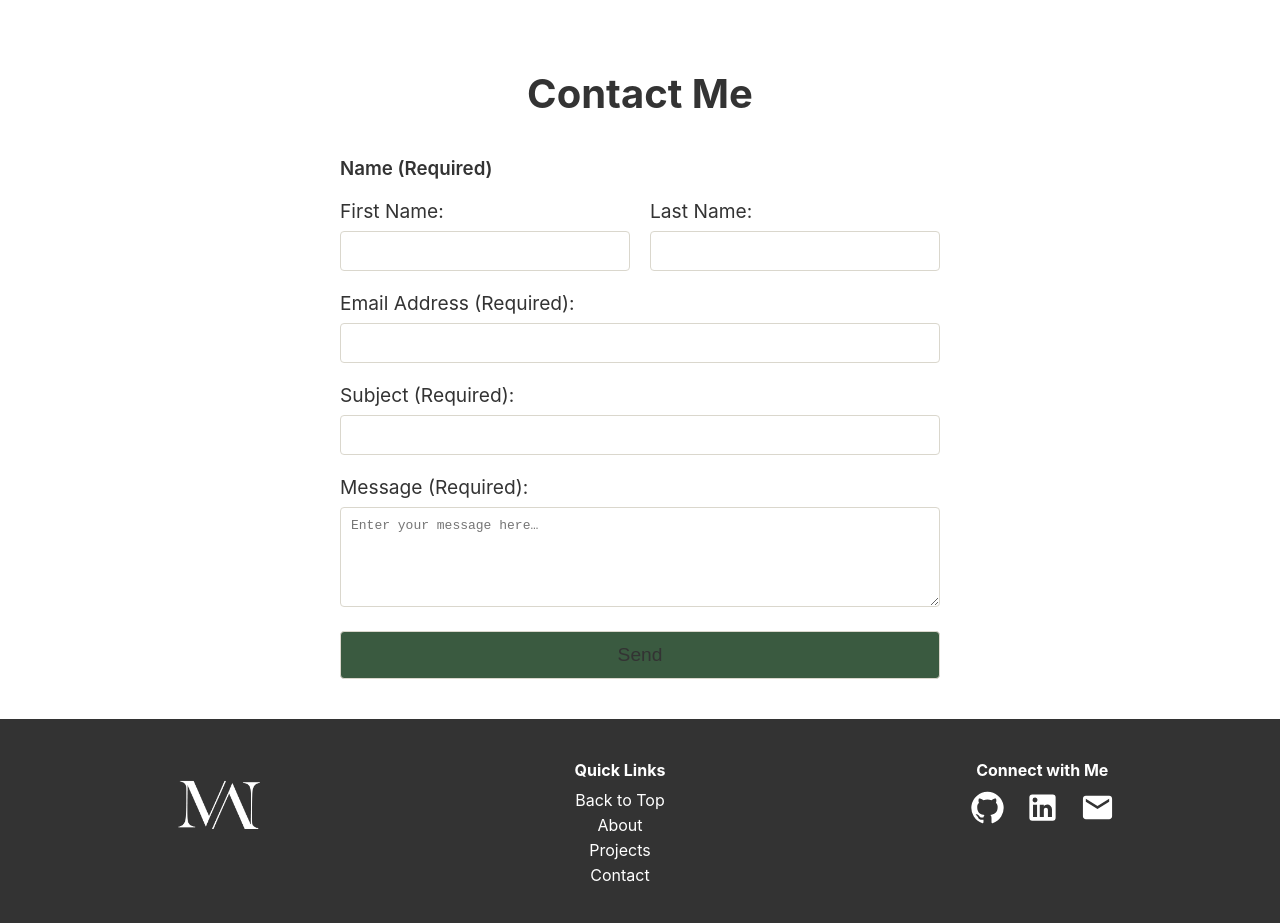
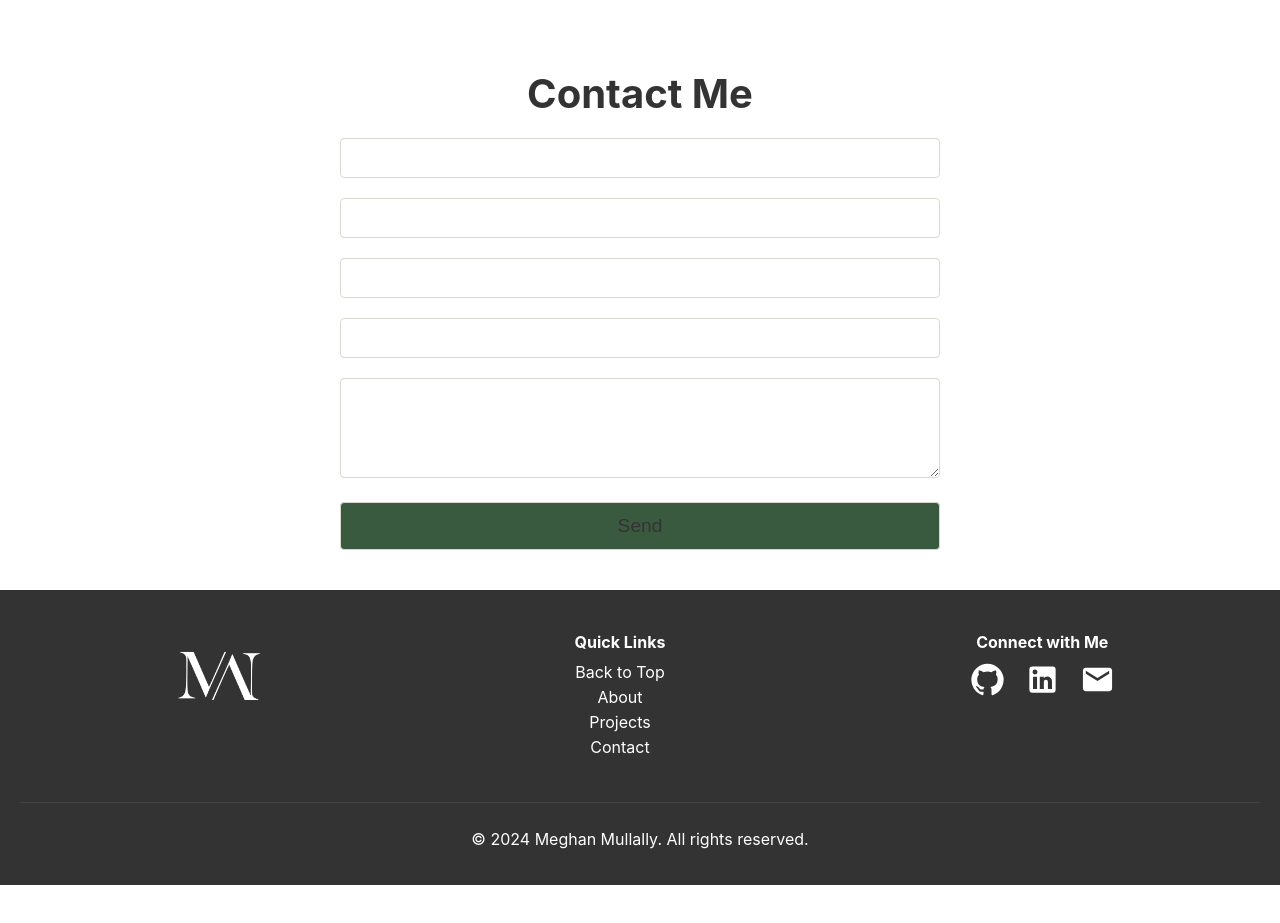
Before and after one commit to meghanmullally/meghanmullally.github.io, a React (Create React App) app: page / in a window 1280 px wide. Shown: the part 4580-5503 px from the top of the page. After the commit the page ends 5465 px from the top, so only its background shows below. Built offline with nearby package versions, Linux system fonts and the light colour scheme.

Commit message:
checking if netlify is evend detecting the form

```diff
--- a/src/components/Contact/Contact.jsx
+++ b/src/components/Contact/Contact.jsx
@@ -37,71 +37,13 @@ function Contact() {
     <section className={styles.contact} id="contact">
       <h2>Contact Me</h2>
       <div className={styles.contactContainer}>
-        <form
-          id="contactForm"
-          onSubmit={handleSubmit}
-          method="POST"
-          data-netlify="true"
-          name="contact"
-        >
-          {/* Hidden input to identify form name for Netlify */}
+        <form method="POST" data-netlify="true" name="contact">
           <input type="hidden" name="form-name" value="contact" />
-
-          <h3>Name (Required)</h3>
-          <div className={styles.formRow}>
-            <div className={styles.formGroup}>
-              <label htmlFor="firstName">First Name:</label>
-              <input
-                type="text"
-                id="firstName"
-                name="firstName"
-                value={formData.firstName}
-                onChange={handleChange}
-                required
-              />
-            </div>
-            <div className={styles.formGroup}>
-              <label htmlFor="lastName">Last Name:</label>
-              <input
-                type="text"
-                id="lastName"
-                name="lastName"
-                value={formData.lastName}
-                onChange={handleChange}
-                required
-              />
-            </div>
-          </div>
-          <label htmlFor="email">Email Address (Required):</label>
-          <input
-            type="email"
-            id="email"
-            name="email"
-            value={formData.email}
-            onChange={handleChange}
-            required
-          />
-
-          <label htmlFor="subject">Subject (Required):</label>
-          <input
-            type="text"
-            id="subject"
-            name="subject"
-            value={formData.subject}
-            onChange={handleChange}
-            required
-          />
-
-          <label htmlFor="message">Message (Required):</label>
-          <textarea
-            id="message"
-            name="message"
-            placeholder="Enter your message here…"
-            value={formData.message}
-            onChange={handleChange}
-            required
-          ></textarea>
-
+          <input type="text" name="firstName" required />
+          <input type="text" name="lastName" required />
+          <input type="email" name="email" required />
+          <input type="text" name="subject" required />
+          <textarea name="message" required></textarea>
           <button type="submit">Send</button>
         </form>
         <div id="formOutput"></div>
```
